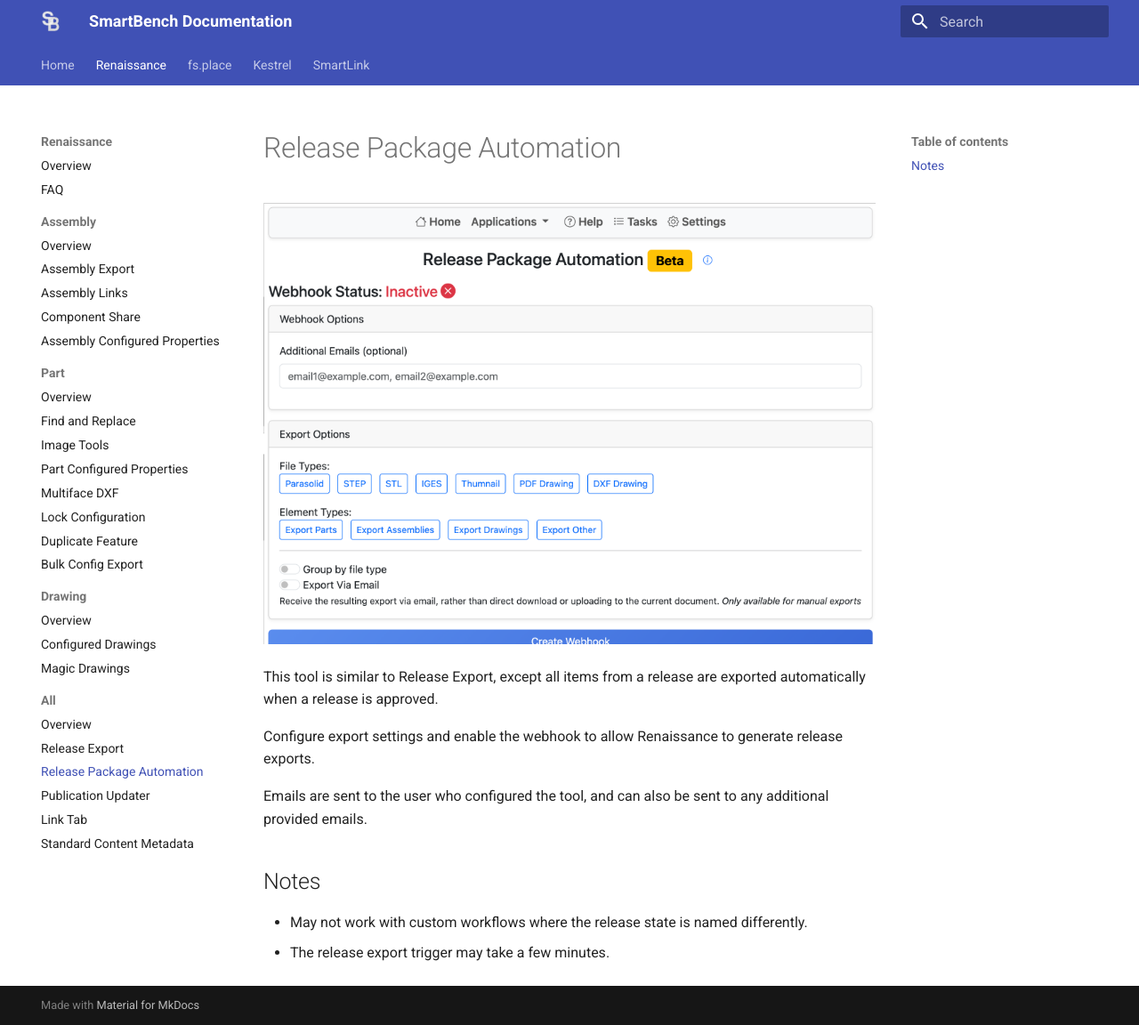
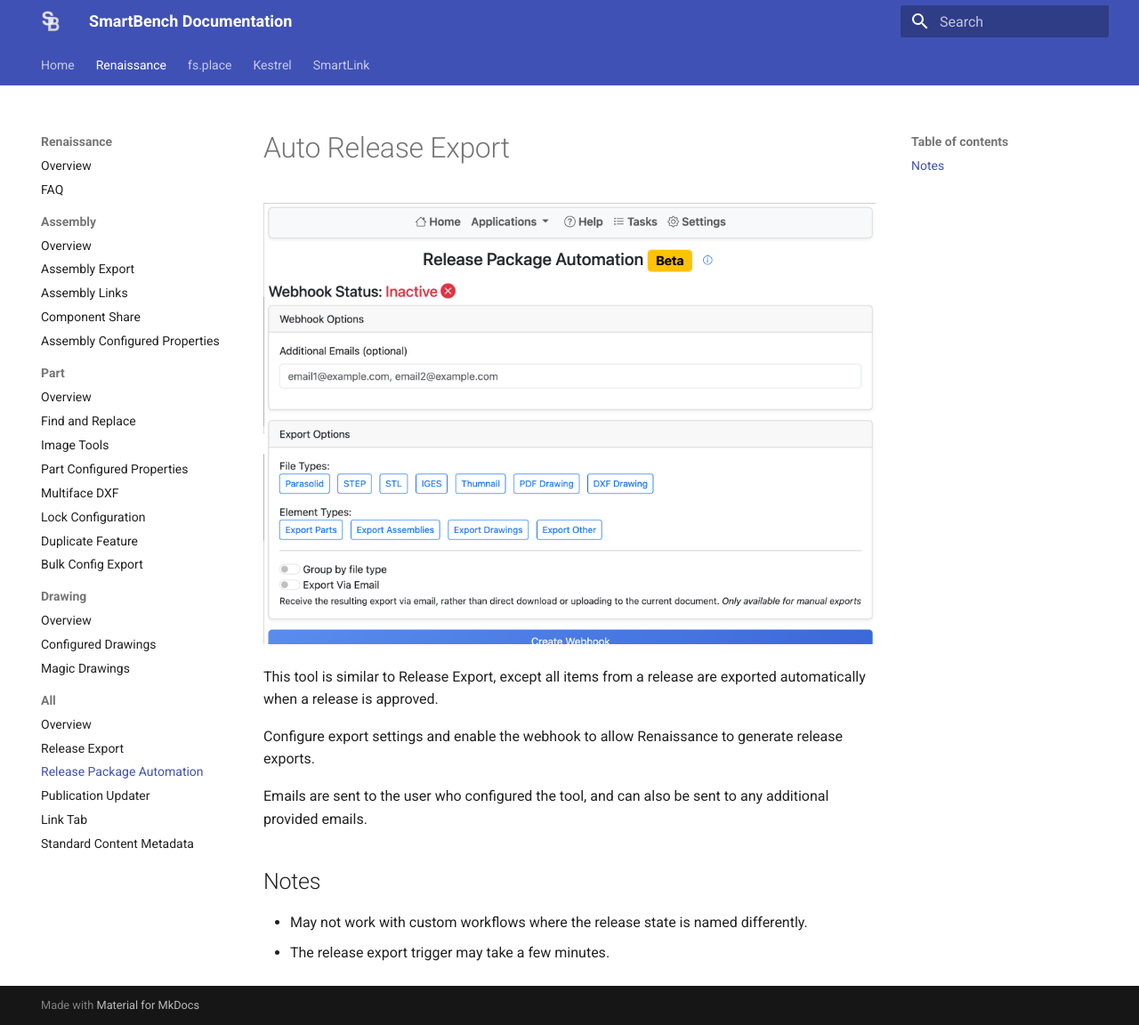
Before and after one commit to SmartBenchSoftware/Documentation, an MkDocs documentation site: the page built from docs/renaissance/all/release-package-automation.md, in a window 1280 px wide and 1152 px high. Shown: the whole window at 89% size. Built offline with MkDocs 1.6.1 and Material for MkDocs 9.7.7, drawn with Linux system fonts in a browser that asks for light colours.

Commit message:
Rename document to 'Auto Release Export'

```diff
--- a/docs/renaissance/all/release-package-automation.md
+++ b/docs/renaissance/all/release-package-automation.md
@@ -1,4 +1,4 @@
-# Release Package Automation
+# Auto Release Export
 
 ![Release Package Automation](release-package-automation.png)
 
```
